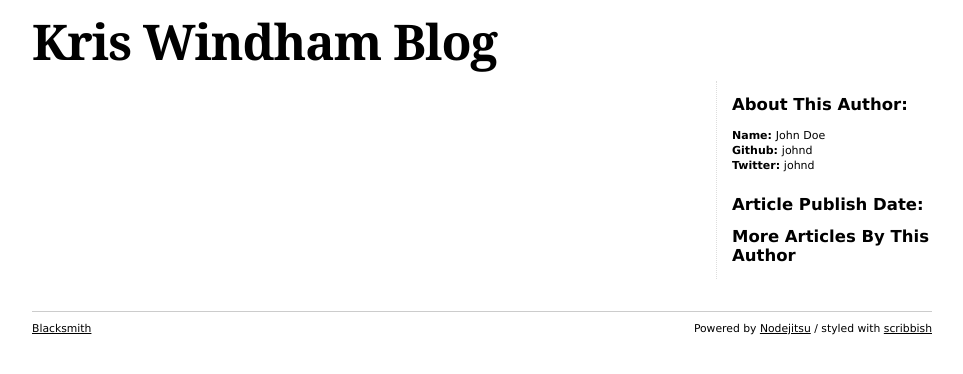
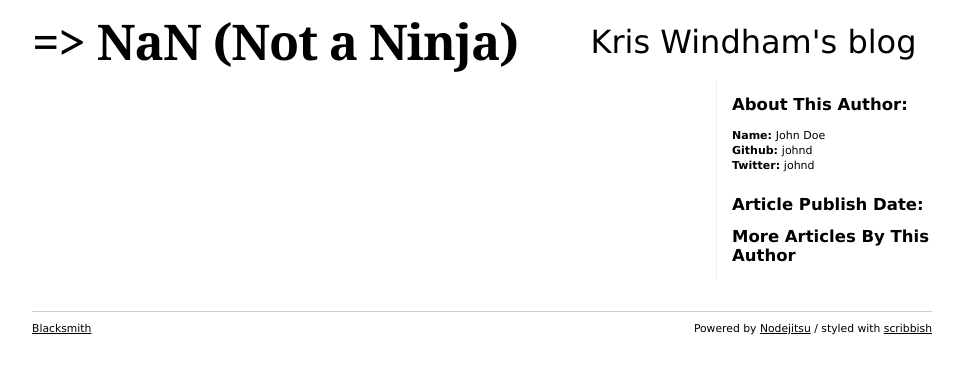
Before and after one commit to gradus/blacksmith-blog, a website: page public/archive.html in a window 1280 px wide. Shown: the whole page, without its empty margins (158-1121 px from the left). Drawn offline with Linux system fonts and the light colour scheme.

Commit message:
blog name, css changes

```diff
--- a/package.json
+++ b/package.json
@@ -2,7 +2,7 @@
   "author": "Nodejitsu <info@nodejitsu.com>",
   "name": "krwindham",
   "description": "A simple blacksmith blog using Scribbish",
-  "version": "0.0.1-14",
+  "version": "0.0.1-15",
   "homepage": "https://github.com/flatiron/blacksmith",
   "repository": {
     "type": "git",
--- a/public/archive.html
+++ b/public/archive.html
@@ -4,7 +4,7 @@
     <meta charset="utf-8">
     <meta name="description" content="Blacksmith is a static site generator.">
     <meta name="keywords" content="">
-    <title>Kris Windham Blog</title>
+    <title>Kris Windham (Not a Ninja)</title>
     <script type="text/javascript">var _sf_startpt=(new Date()).getTime()</script>
     <link rel="stylesheet" href="/css/application.css" type="text/css" media="all">
     <link rel="stylesheet" href="/css/blacksmith.css" type="text/css">
@@ -13,7 +13,8 @@
   <body>
     <div id="container">
       <header id="header">
-        <h1 class="title"><a href="/">Kris Windham Blog</a></h1>
+      <h1 class="title"><a href="/">=&gt; NaN (Not a Ninja)</a></h1>
+      <h2>Kris Windham's blog</h2>
       </header>
       <div class="metadata">
         <div id="sidebar" style="margin-bottom: 32px;">
--- a/public/css/content.css
+++ b/public/css/content.css
@@ -26,8 +26,8 @@
 }
 
 #header h2 {
-  font: normal 12px verdana, arial, sans-serif;
-  margin: 2.35em 0.2em 0 0;
+  font: normal 32px verdana, arial, sans-serif;
+  margin: 0.5em 0.5em 0 0;
   float: right;
 }
 
--- a/public/feed.xml
+++ b/public/feed.xml
@@ -1,5 +1,5 @@
 <?xml version="1.0" encoding="UTF-8"?>
-<rss xmlns:dc="http://purl.org/dc/elements/1.1/" xmlns:content="http://purl.org/rss/1.0/modules/content/" xmlns:atom="http://www.w3.org/2005/Atom" version="2.0"><channel><title><![CDATA[Untitled RSS Feed]]></title><description><![CDATA[Untitled RSS Feed]]></description><link>http://github.com/dylan/node-rss</link><generator>NodeJS RSS Module</generator><lastBuildDate>Sun, 29 Jan 2012 20:05:58 GMT</lastBuildDate><atom:link href="/feed.xml" rel="self" type="application/rss+xml"/><item><title><![CDATA[playing with nodejitsu]]></title><description><![CDATA[<p>I recently received my beta invite to nodejitsu PaaS.</p>  <p><a href="http://nodejitsu.com/">http://nodejitsu.com/</a></p>  <p>I have to say that as far as a beta goes, this is one of the smoothest
+<rss xmlns:dc="http://purl.org/dc/elements/1.1/" xmlns:content="http://purl.org/rss/1.0/modules/content/" xmlns:atom="http://www.w3.org/2005/Atom" version="2.0"><channel><title><![CDATA[Untitled RSS Feed]]></title><description><![CDATA[Untitled RSS Feed]]></description><link>http://github.com/dylan/node-rss</link><generator>NodeJS RSS Module</generator><lastBuildDate>Sun, 29 Jan 2012 20:16:15 GMT</lastBuildDate><atom:link href="/feed.xml" rel="self" type="application/rss+xml"/><item><title><![CDATA[playing with nodejitsu]]></title><description><![CDATA[<p>I recently received my beta invite to nodejitsu PaaS.</p>  <p><a href="http://nodejitsu.com/">http://nodejitsu.com/</a></p>  <p>I have to say that as far as a beta goes, this is one of the smoothest
 things I have ever worked with. I really like how all I have to type is
 <em>jitsu deploy</em> inside the app directory.  jitsu CLI does everything for you from creating the app, figuring out the subdomain and deploying the app to nodejitsu. It even creates the package.json files for you with all dependencies and versioning.  Node 0.6.9 apps will run fine on nodejitsu.</p>  <p>I am still trying to wrap my head
 around flatiron ( <a href="http://flatironjs.org/">http://flatironjs.org/</a> ), but have found that the tools that nodejitsu is offering work very well in general and hope to have the time to continue playing around with everything they have to offer. Their documentation is incredible.  I do wish that I could see some more real world examples of how to work with flatiron, union and director, but given the time I should be able to
--- a/theme/css/content.css
+++ b/theme/css/content.css
@@ -26,8 +26,8 @@
 }
 
 #header h2 {
-  font: normal 12px verdana, arial, sans-serif;
-  margin: 2.35em 0.2em 0 0;
+  font: normal 32px verdana, arial, sans-serif;
+  margin: 0.5em 0.5em 0 0;
   float: right;
 }
 
```
Also changed, not shown: public/frontpage.html (+3 -2 lines), public/index.html (+3 -2 lines), public/playing-with-nodejitsu/index.html (+3 -2 lines), public/starting-with-blacksmith/index.html (+3 -2 lines), theme/article.html (+3 -2 lines), theme/frontpage.html (+3 -2 lines).
